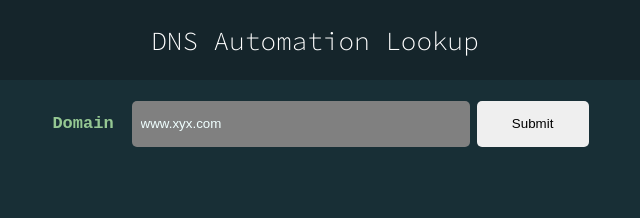
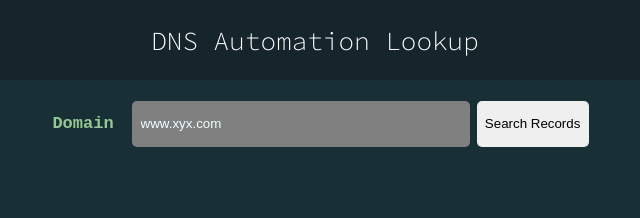
Before and after one commit to austinxduong/DNS-automation-lookup-tool, a React (Create React App) app: page / in a window 1280 px wide. Shown: the top 218 px of the page, without its empty margins (325-965 px from the left). Built offline with nearby package versions, Linux system fonts and the light colour scheme.

Commit message:
domain validation

```diff
--- a/package.json
+++ b/package.json
@@ -10,7 +10,8 @@
     "react": "^18.2.0",
     "react-dom": "^18.2.0",
     "react-scripts": "5.0.1",
-    "web-vitals": "^2.1.4"
+    "web-vitals": "^2.1.4",
+    "yup": "^0.32.11"
   },
   "scripts": {
     "start": "react-scripts start",
--- a/src/components/FormInput.css
+++ b/src/components/FormInput.css
@@ -46,3 +46,8 @@ label {
     font-size: 17px;
     font-weight: bold;
 }
+
+input.domain-input-error {
+    border: 1px solid;
+    border-color: red;
+}
--- a/src/components/FormInput.js
+++ b/src/components/FormInput.js
@@ -1,27 +1,35 @@
 import { useFormik } from "formik";
+import { initSchema } from "../schemas";
 import './FormInput.css';
 
+const onSubmit = () => {
+    console.log("submitted")
+}
 
 const FormInput = () => {
-    const formik = useFormik({
+    const { values, errors, handleChange, handleBlur, handleSubmit } = useFormik({
         initialValues: {
             domain: "",
         },
+        validationSchema: initSchema,
+        onSubmit
     });
 
-    console.log(formik);
+    console.log(errors)
 
   return (
-    <form autoComplete="off">
+    <form autoComplete="off" onSubmit={handleSubmit}>
         <label htmlFor="domain">Domain</label>
         <input
-            value={formik.values.domain}
-            onChange={formik.handleChange}
+            value={values.domain}
+            onChange={handleChange}
             id="domain"
             type="domain"
             placeholder="www.xyx.com"
-            onBlur={formik.handleBlur} />
-        <button type="submit"> Submit </button>
+            onBlur={handleBlur}
+            className={errors.domain ? "domain-input-error" : ""}
+            />
+        <button type="submit"> Search Records </button>
     </form>
   )
 }
--- /dev/null
+++ b/src/schemas/index.js
@@ -0,0 +1,5 @@
+import * as yup from "yup";
+
+export const initSchema = yup.object().shape({
+    domain: yup.string().required("Please enter a valid domain"),
+})
```
Also changed, not shown: 1 other file (tests, documents, lock files or other folders).
